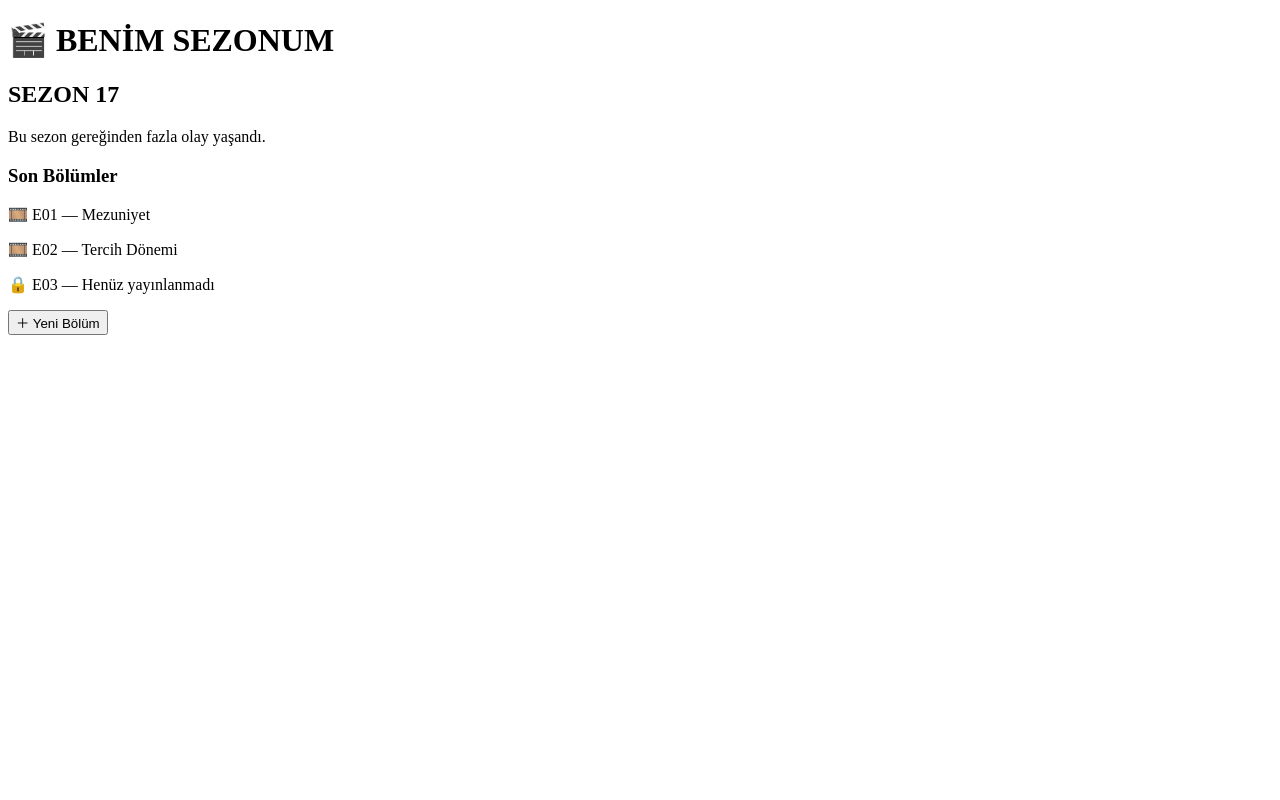
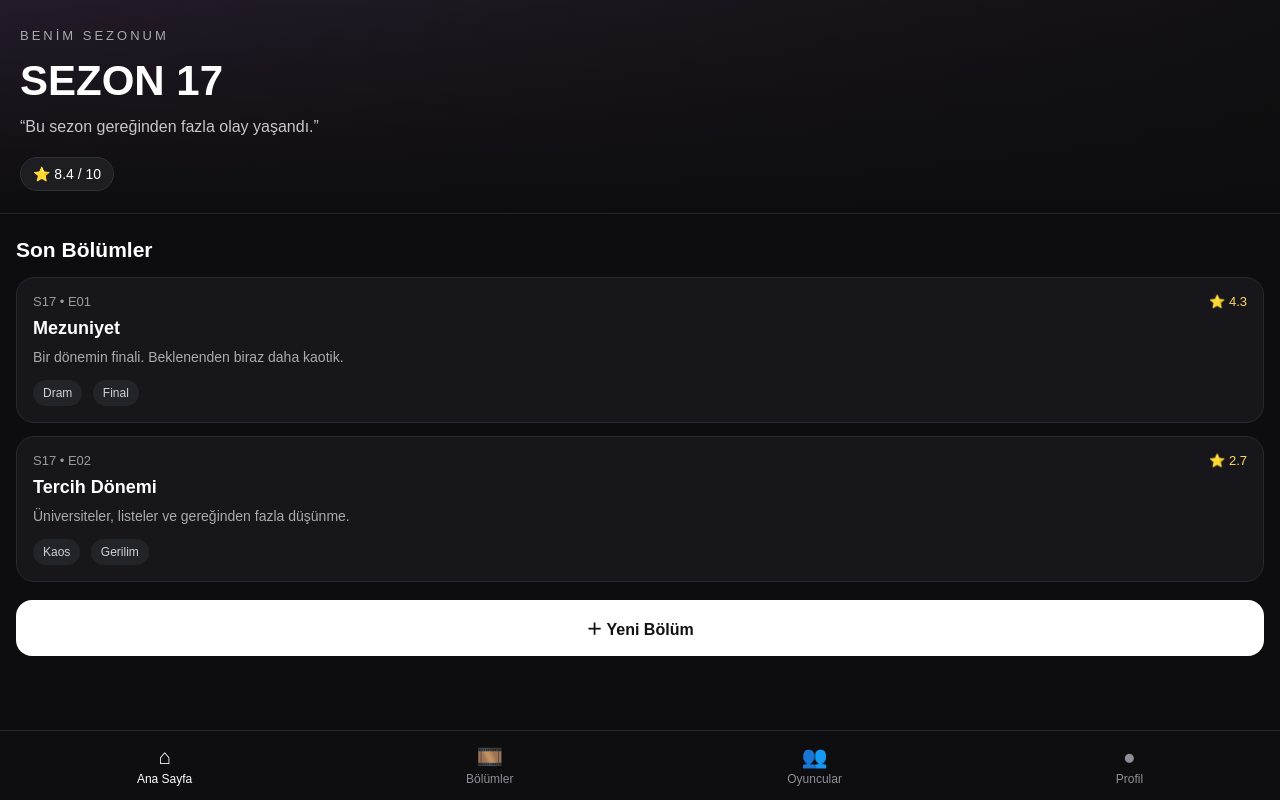
Before and after one commit to sevimogmenoglu5-bot/my-season, a plain HTML site: page index.html in a window 1280 px wide. Drawn offline with Linux system fonts and the light colour scheme.

Commit message:
Update index.html

```diff
--- a/index.html
+++ b/index.html
@@ -4,19 +4,282 @@
   <meta charset="UTF-8">
   <meta name="viewport" content="width=device-width, initial-scale=1.0">
   <title>Benim Sezonum</title>
+
+  <style>
+    * {
+      box-sizing: border-box;
+      margin: 0;
+      padding: 0;
+    }
+
+    body {
+      font-family: Arial, sans-serif;
+      background: #0d0d0f;
+      color: white;
+      min-height: 100vh;
+      padding-bottom: 90px;
+    }
+
+    .hero {
+      padding: 28px 20px 22px;
+      background:
+        linear-gradient(to bottom, rgba(0,0,0,0.15), #0d0d0f),
+        linear-gradient(135deg, #2a2030, #111);
+      border-bottom: 1px solid #24242a;
+    }
+
+    .mini-title {
+      font-size: 13px;
+      letter-spacing: 3px;
+      color: #aaa;
+      margin-bottom: 14px;
+    }
+
+    .season {
+      font-size: 42px;
+      font-weight: 800;
+      margin-bottom: 10px;
+    }
+
+    .quote {
+      color: #c7c7cc;
+      line-height: 1.5;
+      margin-bottom: 18px;
+    }
+
+    .rating {
+      display: inline-block;
+      background: #1d1d22;
+      border: 1px solid #303038;
+      border-radius: 999px;
+      padding: 8px 12px;
+      font-size: 14px;
+    }
+
+    .section {
+      padding: 24px 16px;
+    }
+
+    .section-title {
+      font-size: 21px;
+      margin-bottom: 15px;
+    }
+
+    .episode {
+      background: #17171b;
+      border: 1px solid #28282f;
+      border-radius: 18px;
+      padding: 16px;
+      margin-bottom: 13px;
+    }
+
+    .episode-top {
+      display: flex;
+      justify-content: space-between;
+      gap: 15px;
+      margin-bottom: 9px;
+    }
+
+    .episode-code {
+      color: #9b9ba3;
+      font-size: 13px;
+    }
+
+    .episode-rating {
+      font-size: 13px;
+      color: #ffd76a;
+    }
+
+    .episode-title {
+      font-size: 18px;
+      font-weight: 700;
+      margin-bottom: 8px;
+    }
+
+    .episode-desc {
+      color: #aaaab2;
+      font-size: 14px;
+      line-height: 1.5;
+    }
+
+    .tags {
+      margin-top: 12px;
+    }
+
+    .tag {
+      display: inline-block;
+      background: #23232a;
+      color: #d1d1d6;
+      border-radius: 999px;
+      padding: 6px 10px;
+      font-size: 12px;
+      margin-right: 6px;
+    }
+
+    .add-button {
+      width: 100%;
+      border: none;
+      border-radius: 16px;
+      padding: 16px;
+      font-size: 16px;
+      font-weight: 700;
+      background: white;
+      color: #111;
+      cursor: pointer;
+      margin-top: 5px;
+    }
+
+    .bottom-nav {
+      position: fixed;
+      bottom: 0;
+      left: 0;
+      right: 0;
+      height: 70px;
+      background: rgba(15,15,18,0.96);
+      border-top: 1px solid #29292f;
+      display: flex;
+      justify-content: space-around;
+      align-items: center;
+      backdrop-filter: blur(12px);
+    }
+
+    .nav-item {
+      color: #8e8e96;
+      font-size: 12px;
+      text-align: center;
+    }
+
+    .nav-item span {
+      display: block;
+      font-size: 21px;
+      margin-bottom: 3px;
+    }
+
+    .active {
+      color: white;
+    }
+  </style>
 </head>
 
 <body>
-  <h1>🎬 BENİM SEZONUM</h1>
-  <h2>SEZON 17</h2>
-  <p>Bu sezon gereğinden fazla olay yaşandı.</p>
 
-  <h3>Son Bölümler</h3>
+  <section class="hero">
+    <div class="mini-title">BENİM SEZONUM</div>
 
-  <p>🎞️ E01 — Mezuniyet</p>
-  <p>🎞️ E02 — Tercih Dönemi</p>
-  <p>🔒 E03 — Henüz yayınlanmadı</p>
+    <div class="season">SEZON 17</div>
 
-  <button>＋ Yeni Bölüm</button>
+    <div class="quote">
+      “Bu sezon gereğinden fazla olay yaşandı.”
+    </div>
+
+    <div class="rating">⭐ 8.4 / 10</div>
+  </section>
+
+  <main class="section">
+    <h2 class="section-title">Son Bölümler</h2>
+
+    <div id="episodeList">
+
+      <div class="episode">
+        <div class="episode-top">
+          <div class="episode-code">S17 • E01</div>
+          <div class="episode-rating">⭐ 4.3</div>
+        </div>
+
+        <div class="episode-title">Mezuniyet</div>
+
+        <div class="episode-desc">
+          Bir dönemin finali. Beklenenden biraz daha kaotik.
+        </div>
+
+        <div class="tags">
+          <span class="tag">Dram</span>
+          <span class="tag">Final</span>
+        </div>
+      </div>
+
+      <div class="episode">
+        <div class="episode-top">
+          <div class="episode-code">S17 • E02</div>
+          <div class="episode-rating">⭐ 2.7</div>
+        </div>
+
+        <div class="episode-title">Tercih Dönemi</div>
+
+        <div class="episode-desc">
+          Üniversiteler, listeler ve gereğinden fazla düşünme.
+        </div>
+
+        <div class="tags">
+          <span class="tag">Kaos</span>
+          <span class="tag">Gerilim</span>
+        </div>
+      </div>
+
+    </div>
+
+    <button class="add-button" onclick="yeniBolum()">
+      ＋ Yeni Bölüm
+    </button>
+  </main>
+
+  <nav class="bottom-nav">
+    <div class="nav-item active">
+      <span>⌂</span>
+      Ana Sayfa
+    </div>
+
+    <div class="nav-item">
+      <span>🎞️</span>
+      Bölümler
+    </div>
+
+    <div class="nav-item">
+      <span>👥</span>
+      Oyuncular
+    </div>
+
+    <div class="nav-item">
+      <span>●</span>
+      Profil
+    </div>
+  </nav>
+
+  <script>
+    let bolumSayisi = 2;
+
+    function yeniBolum() {
+      const baslik = prompt("Bölümün adı ne?");
+      if (!baslik) return;
+
+      const aciklama = prompt("Bu bölümde ne oldu?");
+      const puan = prompt("10 üzerinden kaç puan veriyorsun?");
+
+      bolumSayisi++;
+
+      const kart = document.createElement("div");
+      kart.className = "episode";
+
+      kart.innerHTML = `
+        <div class="episode-top">
+          <div class="episode-code">S17 • E${String(bolumSayisi).padStart(2, "0")}</div>
+          <div class="episode-rating">⭐ ${puan || "?"}</div>
+        </div>
+
+        <div class="episode-title">${baslik}</div>
+
+        <div class="episode-desc">
+          ${aciklama || "Bu bölüm için henüz açıklama eklenmedi."}
+        </div>
+
+        <div class="tags">
+          <span class="tag">Yeni Bölüm</span>
+        </div>
+      `;
+
+      document.getElementById("episodeList").appendChild(kart);
+    }
+  </script>
+
 </body>
 </html>
```
